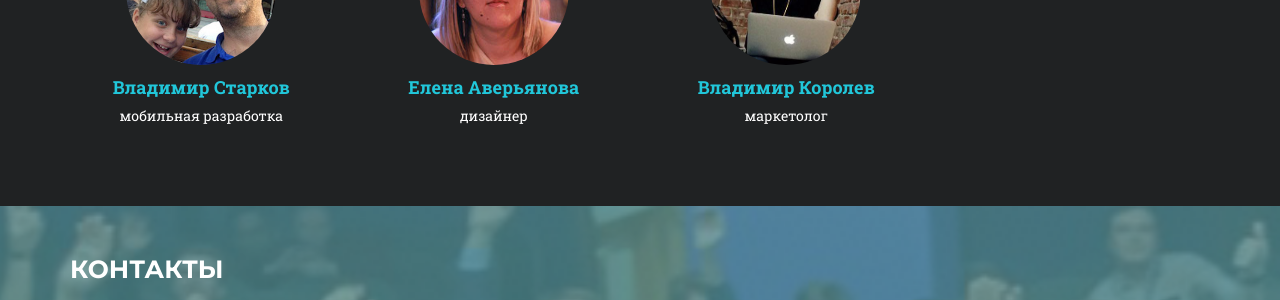
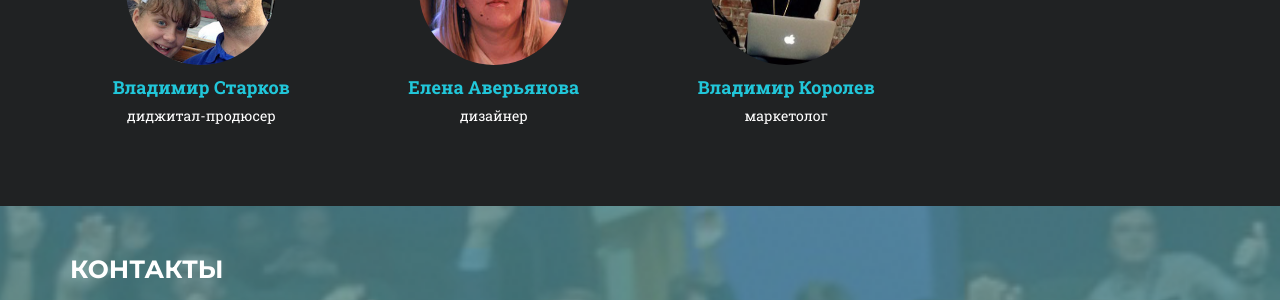
Before and after one commit to youcon/youcon.github.io, a Jekyll site: the page built from index.html, in a window 1280 px wide and 900 px high, scrolled down 4529 px. Shown: the part 154-454 px from the top of the window. Built offline with Jekyll 4.4.1, drawn with Linux system fonts in a browser that asks for light colours; nearby versions of some CDN libraries; some web fonts are replaced.

Commit message:
Update orgs.yml

```diff
--- a/_data/orgs.yml
+++ b/_data/orgs.yml
@@ -12,7 +12,7 @@
   bio: "разработчик"
 - name: "Владимир Старков"
   photo: "static/images/orgs/vst.jpg"
-  bio: "мобильная разработка"
+  bio: "диджитал-продюсер"
 - name: "Елена Аверьянова"
   photo: "static/images/orgs/eav.jpg"
   bio: "дизайнер"
```
